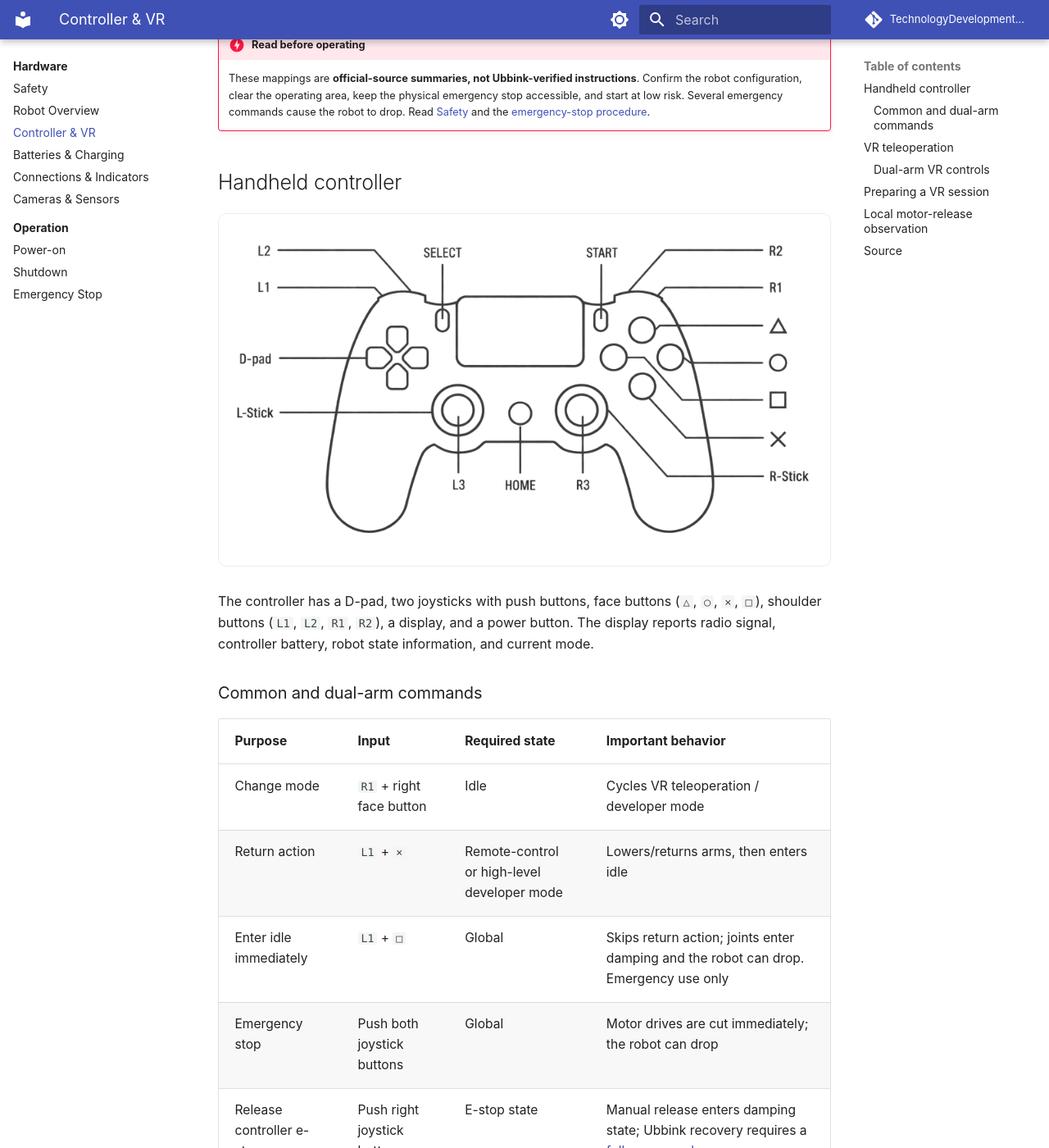
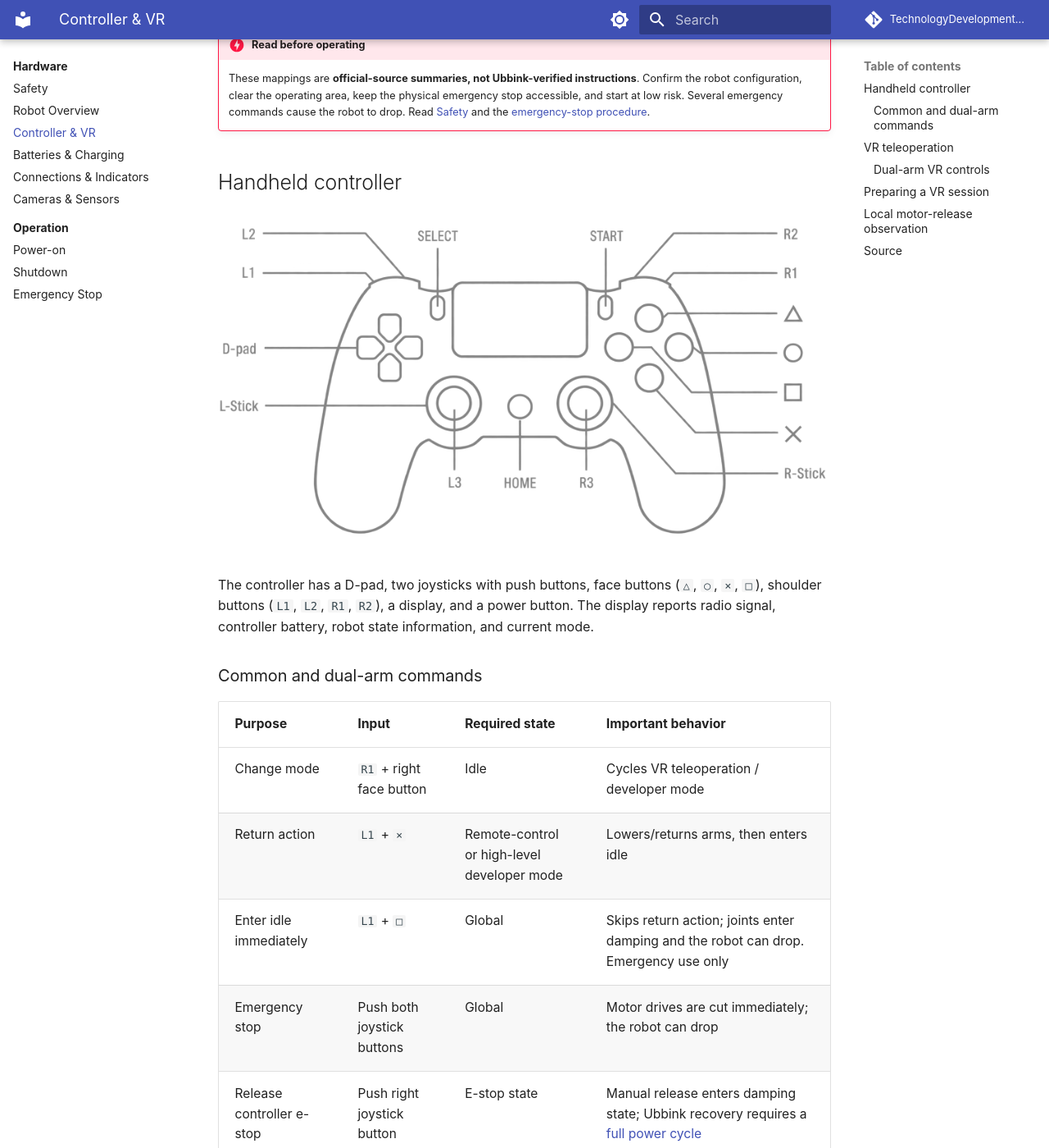
Before and after one commit to TechnologyDevelopmentUbbink/Tron2, an MkDocs documentation site: the page built from docs/hardware/controller.md, in a window 1280 px wide and 1400 px high, scrolled down 263 px. Shown: the whole window at 82% size. Built offline with MkDocs 1.6.1 and Material for MkDocs 9.7.7, drawn with Linux system fonts in a browser that asks for light colours; comment, search, counter and statistics services are not loaded.

Commit message:
Remove controller diagram frames and match both line colors

```diff
--- a/docs/assets/stylesheets/extra.css
+++ b/docs/assets/stylesheets/extra.css
@@ -101,12 +101,11 @@
 }
 @media (prefers-reduced-motion: reduce) { .wiki-tile { transition: none; } }
 
-/* Preserve controller transparency and contrast in both color schemes. */
+/* Unframed controller diagrams with matching gray linework. */
 .md-typeset .controller-layout {
   margin: 1rem 0 1.5rem;
-  padding: 1rem;
-  border: 1px solid var(--md-default-fg-color--lightest);
-  border-radius: .5rem;
+  padding: 0;
+  border: 0;
   background: transparent;
   color: var(--md-default-fg-color);
   text-align: center;
@@ -117,6 +116,7 @@
   max-width: 42rem;
   height: auto;
   margin: 0 auto;
+  filter: brightness(0) invert(.5);
 }
 .md-typeset .controller-layout--vr img { max-width: 52rem; }
 .md-typeset .controller-layout figcaption {
@@ -131,5 +131,3 @@
   background: color-mix(in srgb, var(--md-accent-fg-color) 15%, var(--md-default-bg-color));
   box-shadow: inset .2rem 0 var(--md-accent-fg-color);
 }
-
-[data-md-color-scheme="slate"] .controller-layout img { filter: invert(1); }
```
